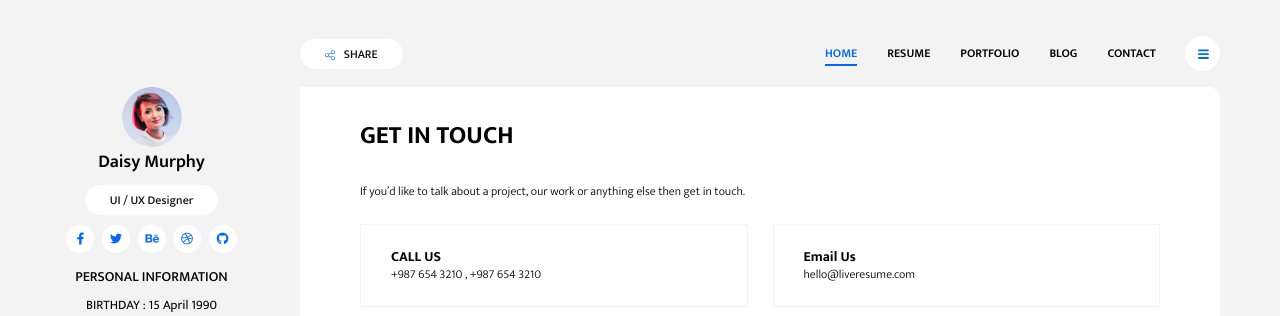
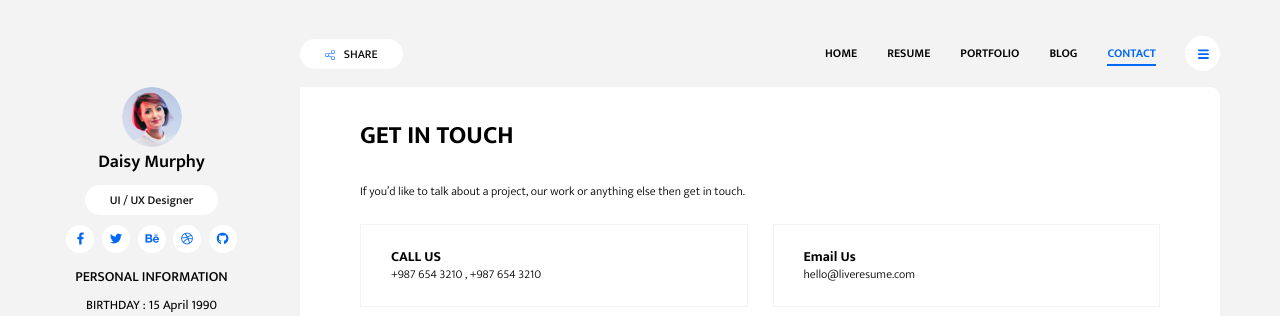
Before and after one commit to aytiqaqash/bootstrapResume, a Laravel app: page /contact in a window 1280 px wide. Shown: the top 316 px of the page. Run offline with Laravel 8, Linux system fonts and the light colour scheme.

Commit message:
fixed menu activation

```diff
--- a/resources/views/layouts/master.blade.php
+++ b/resources/views/layouts/master.blade.php
@@ -16,11 +16,11 @@
     <button class="btn btn-white btn-share ml-auto mr-3 ml-md-0 mr-md-auto"><img src="assets/images/share.svg" alt="share" class="btn-img">
         SHARE</button>
     <nav class="collapsible-nav" id="collapsible-nav">
-        <a href="/" class="nav-link active">HOME</a>
-        <a href="/resume" class="nav-link">RESUME</a>
-        <a href="/portfolio" class="nav-link">PORTFOLIO</a>
-        <a href="/blog" class="nav-link">BLOG</a>
-        <a href="/contact" class="nav-link">CONTACT</a>
+        <a href="/" class="nav-link {{request()->routeIs('home')?"active":""}}">HOME</a>
+        <a href="/resume" class="nav-link {{request()->routeIs('resume')?"active":""}}">RESUME</a>
+        <a href="/portfolio" class="nav-link {{request()->routeIs('portfolio')?"active":""}}">PORTFOLIO</a>
+        <a href="/blog" class="nav-link {{request()->routeIs('blog')?"active":""}}">BLOG</a>
+        <a href="/contact" class="nav-link {{request()->routeIs('contact')?"active":""}}">CONTACT</a>
     </nav>
     <button class="btn btn-menu-toggle btn-white rounded-circle" data-toggle="collapsible-nav"
             data-target="collapsible-nav"><img src="assets/images/hamburger.svg" alt="hamburger"></button>
--- a/routes/web.php
+++ b/routes/web.php
@@ -15,16 +15,16 @@ use Illuminate\Support\Facades\Route;
 
 Route::get('/', function () {
     return view('pages.home');
-});
+})->name('home');
 Route::get('/blog', function () {
     return view('pages.blog');
-});
+})->name('blog');
 Route::get('/resume', function () {
     return view('pages.resume');
-});
+})->name('resume');
 Route::get('/portfolio', function () {
     return view('pages.portfolio');
-});
+})->name('portfolio');
 Route::get('/contact', function () {
     return view('pages.contact');
-});
+})->name('contact');
```
